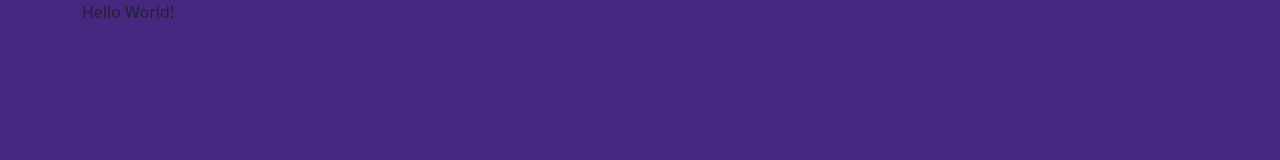
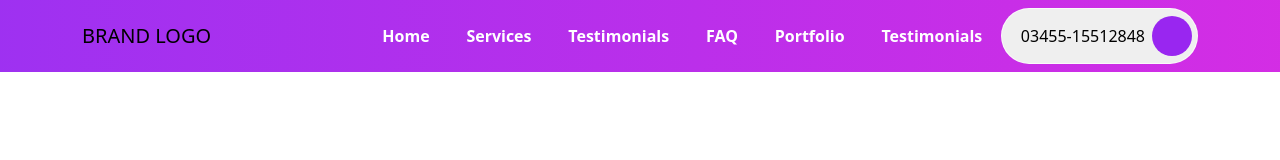
Before and after one commit to professorhobo31/Bootstrap-Sass-PracticeRepo, a website: page practice2_portfolio/index.html in a window 1280 px wide. Drawn offline with Linux system fonts and the light colour scheme.

Commit message:
Finish besic navbar setup, before adding phone logo

```diff
--- a/practice2_portfolio/gulpfile.js
+++ b/practice2_portfolio/gulpfile.js
@@ -32,7 +32,7 @@ gulp.task('sass', () => {
 
         /* donde se van a guardar lo procesado */
 
-        .pipe(gulp.dest('src/css'), { sourcemaps: '.' })
+        .pipe(gulp.dest('src/css'))
 
         /* lo va inyectar en el html con browserSync */
 
@@ -84,7 +84,11 @@ gulp.task('serve', gulp.series('sass', function(){
 
       'node_modules/bootstrap/scss/bootstrap.min.scss',
 
-      'src/scss/*.scss'
+      'src/scss/*.scss',
+
+      'src/scss/components/*.scss',
+
+      'src/scss/sections/*.scss'
 
       ], gulp.series('sass')
 
--- a/practice2_portfolio/index.html
+++ b/practice2_portfolio/index.html
@@ -9,7 +9,51 @@
     <link rel="stylesheet" href="./src/css/style.css" />
   </head>
   <body>
-    <div class="container">Hello World!</div>
+    <!--//////////////////////////////////NAVBAR///////////////////////////////////////////////////-->
+    <nav class="navbar navbar-expand-lg menu">
+      <div class="container">
+        <a class="navbar-brand" href="#">BRAND LOGO</a>
+        <button
+          class="navbar-toggler"
+          type="button"
+          data-bs-toggle="collapse"
+          data-bs-target="#navbarNav"
+          aria-controls="navbarNav"
+          aria-expanded="false"
+          aria-label="Toggle navigation"
+        >
+          <span class="navbar-toggler-icon"></span>
+        </button>
+        <div
+          class="collapse navbar-collapse justify-content-end"
+          id="navbarNav"
+        >
+          <ul class="navbar-nav">
+            <li class="nav-item">
+              <a class="nav-link active" aria-current="page" href="#">Home</a>
+            </li>
+            <li class="nav-item">
+              <a class="nav-link" href="#">Services</a>
+            </li>
+            <li class="nav-item">
+              <a class="nav-link" href="#">Testimonials</a>
+            </li>
+            <li class="nav-item">
+              <a class="nav-link" href="#">FAQ</a>
+            </li>
+            <li class="nav-item">
+              <a class="nav-link" href="#">Portfolio</a>
+            </li>
+            <li class="nav-item">
+              <a class="nav-link" href="#">Testimonials</a>
+            </li>
+          </ul>
+          <button type="button" class="rounded-pill btn-rounded">
+            03455-15512848 <span></span>
+          </button>
+        </div>
+      </div>
+    </nav>
 
     <!--//////////////////////////////////SCRIPTS//////////////////////////////////////////////////-->
     <script src="./src/js/jquery.min.js" charset="utf-8"></script>
--- a/practice2_portfolio/src/scss/_custom.scss
+++ b/practice2_portfolio/src/scss/_custom.scss
@@ -1,12 +1,9 @@
-// IMPORT BOOTSTRAP
-@import "../../node_modules/bootstrap/scss/bootstrap.scss";
-
 // COLORS
 $blue:         #0d6efd;
 $indigo:       #6610f2;
-$purple:       #6f42c1;
-$purple-dark : #472880;
-$pink:         #d63384;
+$purple:       #BB6EF5;
+$purple-dark:  #9926f0;
+$pink:         #d122e3;
 $red:          #dc3545;
 $orange:       #fd7e14;
 $yellow:       #ffc107;
@@ -44,3 +41,7 @@ $dark:          $gray-900;
 $accordion-icon-color:                    $primary;
 $accordion-icon-active-color:             $secondary;
 $accordion-icon-width:                    1.875rem;
+
+// IMPORT BOOTSTRAP
+@import "../../node_modules/bootstrap/scss/bootstrap.scss";
+//REMINDER: this line NEEDS to be BELOW all edits to default variables in order to work properly otherwise our changes wont show
--- /dev/null
+++ b/practice2_portfolio/src/scss/components/_buttons.scss
@@ -0,0 +1,19 @@
+@use "../custom" as *;
+
+.btn-rounded {
+  position: relative;
+  padding: 0.9375rem 3.25rem 0.9375rem 1.2rem;
+  font-weight: 500;
+  border: solid 0.1rem rgba($white, 0.7);
+
+  span {
+    position: absolute;
+    background-color: $primary;
+    width: 2.5rem;
+    height: 2.5rem;
+    top: 50%;
+    right: 5px;
+    transform: translateY(-50%);
+    border-radius: 50%;
+  }
+}
--- /dev/null
+++ b/practice2_portfolio/src/scss/components/_mixins.scss
@@ -0,0 +1,5 @@
+@use '../custom' as *;
+//GRADIENT MIXINS
+@mixin gradient {
+    background: linear-gradient(to right, rgba($primary, 0.95), rgba($secondary, 0.95));
+}
--- /dev/null
+++ b/practice2_portfolio/src/scss/sections/_navbar.scss
@@ -0,0 +1,18 @@
+@use "../custom" as *;
+//if we don't add the line above we can't use outside variables and we'd have to define them inside this file
+
+@use "../components/mixins" as *;
+
+.menu {
+  @include gradient;
+
+  li {
+    padding: 0 0.65rem;
+
+    a {
+      color: $white !important;
+      text-transform: capitalize;
+      font-weight: 600;
+    }
+  }
+}
--- a/practice2_portfolio/src/scss/style.scss
+++ b/practice2_portfolio/src/scss/style.scss
@@ -1,5 +1,10 @@
-@use "custom" as *;
+//IMPORT OUR CUSTOM FILE
+@use 'custom';
 
-body {
-    background-color: $primary;
-}
+//IMPORT THE COMPONENTS
+@use 'components/animations.scss';
+@use 'components/mixins';
+@use 'components/buttons';
+
+//IMPORT THE SECTIONS
+@use 'sections/navbar';
```
Also changed, not shown: practice2_portfolio/src/theming-kit.html (+44 -183 lines), practice2_portfolio/src/css/style.css, practice2_portfolio/src/scss/components/animations.scss (added), 1 other file.
